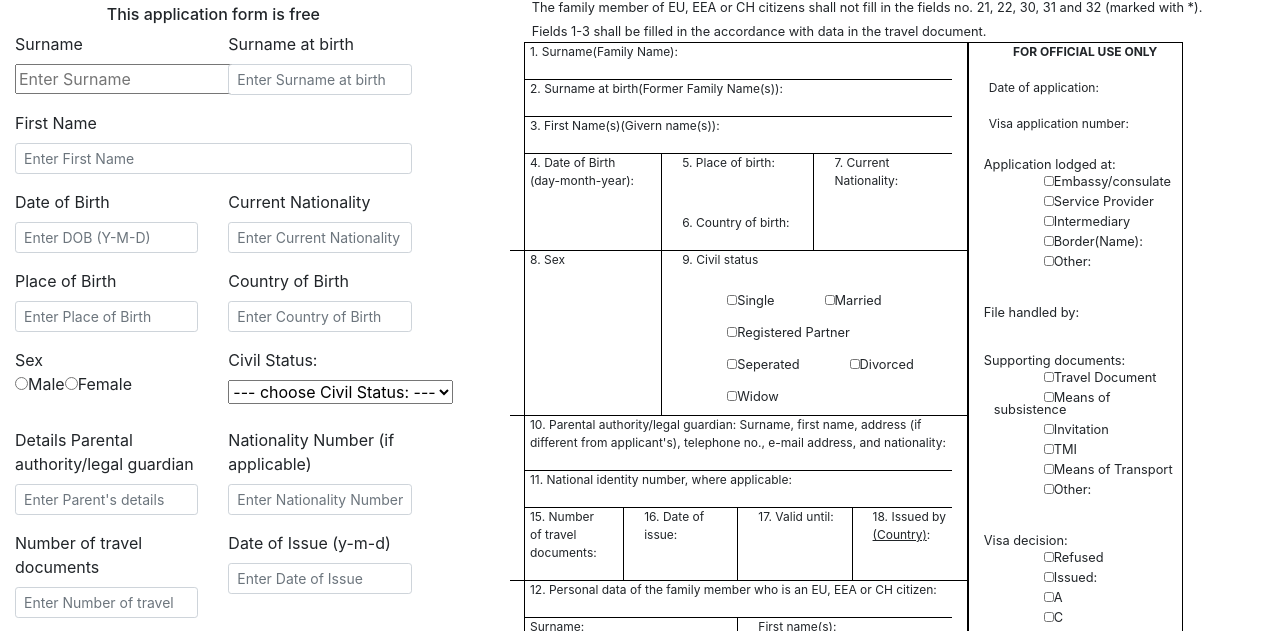
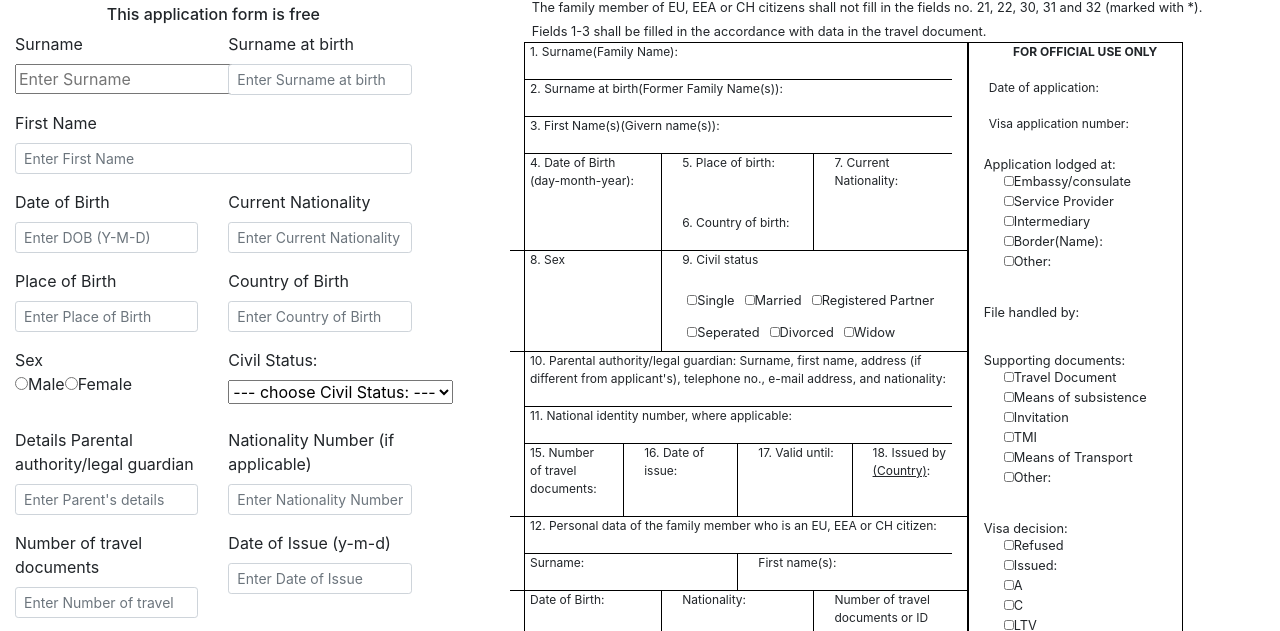
Before and after one commit to leviosa19/Filled-Application-Preview, a plain HTML site: page index.html in a window 1280 px wide. Shown: the part 157-788 px from the top of the page. Drawn offline with nearby package versions, Linux system fonts and the light colour scheme.

Commit message:
Update index.css

```diff
--- a/index.css
+++ b/index.css
@@ -23,7 +23,7 @@ body {
 input[type="checkbox"]{
   width: 10px; /*Desired width*/
   height: 10px; /*Desired height*/
-  margin-left: 50px;
+  margin-left: 10px;
 }
 
 input[type="submit"]{
```
